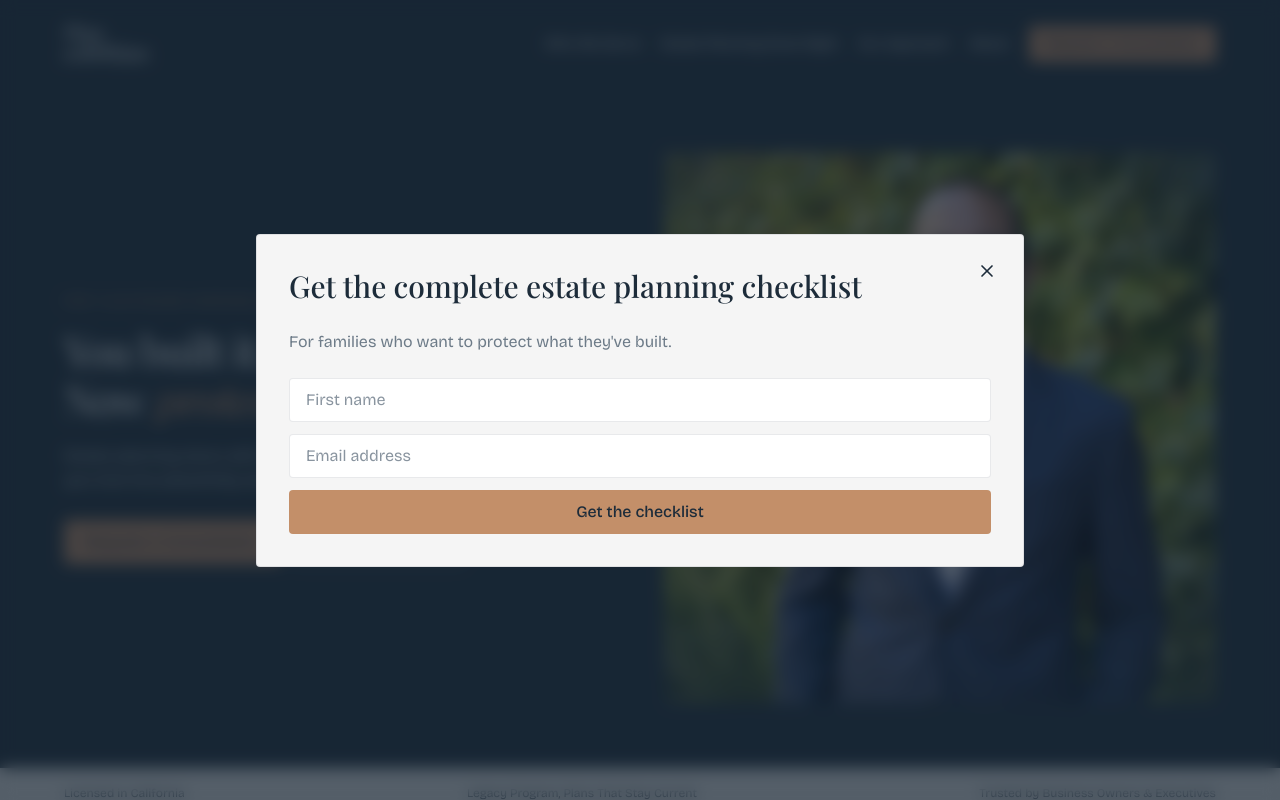
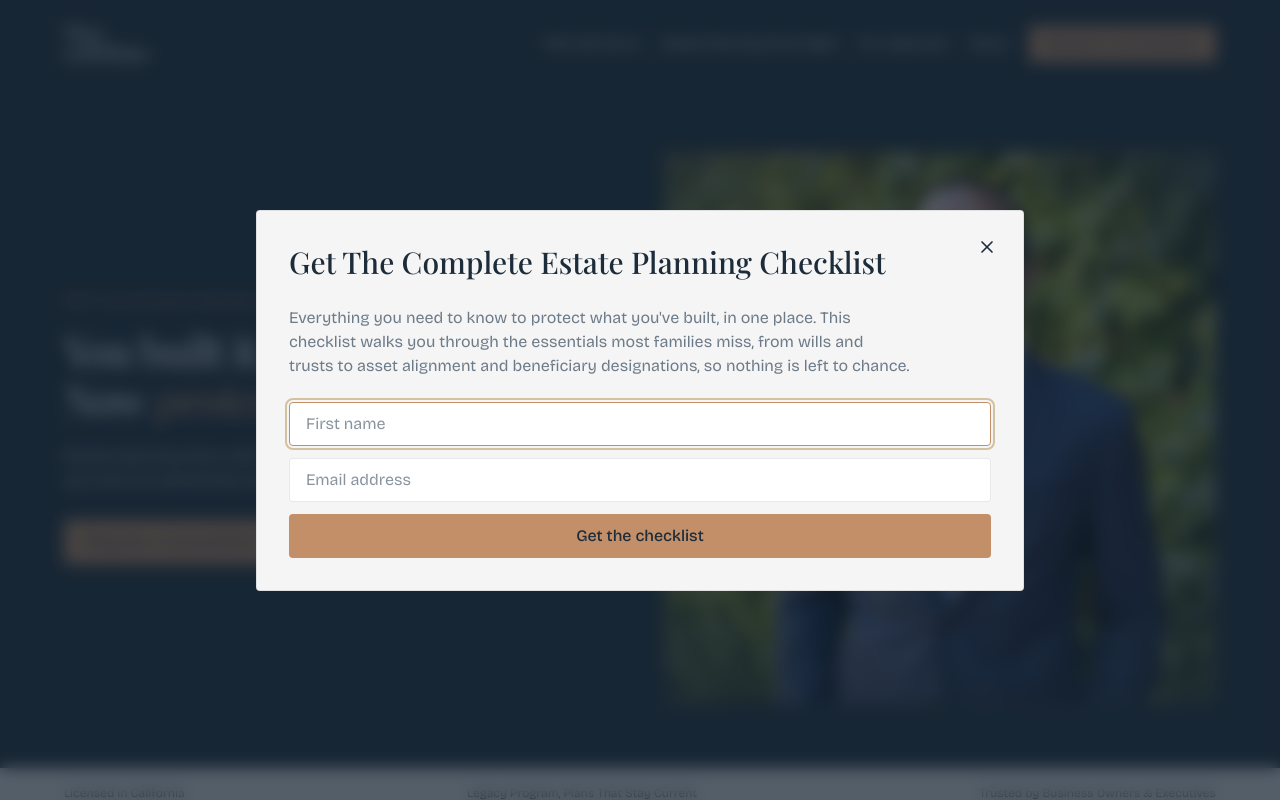
Before and after one commit to amirhoseinshahabnia/plan-with-bijan, a Next.js app: page / in a window 1280 px wide. Both pictures are taken after a click on the button "Get the Checklist". Shown: the top 800 px of the page. Built offline with nearby package versions, Linux system fonts and the light colour scheme.

Commit message:
updates copy + adds auto focus to lead form and sets it to first input on checklist-modal

```diff
--- a/components/ui/checklist-modal.tsx
+++ b/components/ui/checklist-modal.tsx
@@ -15,11 +15,13 @@ function ChecklistSuccess() {
   return (
     <Stack spacing={2}>
       <Text variant="body-sm" className="font-bold text-navy-900">
-        You&apos;re In.
+        You&apos;re In. Check Your Inbox
       </Text>
-      <Text variant="body-sm" className="text-gray-600">
-        Thank you. The complete estate planning checklist is on its way to your
-        inbox.
+      <Text variant="body-sm" className="text-gray-600 text-balance">
+        Your Complete Estate Planning Checklist is on its way to your email
+        right now. Don't see it? Check your spam or promotions folder, and be
+        sure to move it to your inbox (or mark it "Not Spam") so future updates
+        from us land in your inbox.
       </Text>
     </Stack>
   );
@@ -41,11 +43,14 @@ export function ChecklistModal({ open, onClose }: ChecklistModalProps) {
     <Modal
       open={open}
       onClose={onClose}
-      title="Get the complete estate planning checklist"
+      title="Get The Complete Estate Planning Checklist"
     >
       <Stack spacing={6}>
-        <Text variant="body-md" className="text-gray-600">
-          For families who want to protect what they&apos;ve built.
+        <Text variant="body-md" className="text-gray-600 text-balance">
+          Everything you need to know to protect what you've built, in one
+          place. This checklist walks you through the essentials most families
+          miss, from wills and trusts to asset alignment and beneficiary
+          designations, so nothing is left to chance.
         </Text>
         <LeadCaptureForm
           key={formKey}
@@ -54,6 +59,7 @@ export function ChecklistModal({ open, onClose }: ChecklistModalProps) {
           submitLabel="Get the checklist"
           submittingLabel="Sending…"
           layout="stack"
+          autoFocus
           success={<ChecklistSuccess />}
         />
       </Stack>
--- a/components/ui/lead-capture-form.tsx
+++ b/components/ui/lead-capture-form.tsx
@@ -19,6 +19,7 @@ type LeadCaptureFormProps = {
   success: ReactNode;
   layout?: "inline" | "stack";
   className?: string;
+  autoFocus?: boolean;
 };
 
 export function LeadCaptureForm({
@@ -29,6 +30,7 @@ export function LeadCaptureForm({
   success,
   layout = "inline",
   className,
+  autoFocus = false,
 }: LeadCaptureFormProps) {
   const [firstName, setFirstName] = useState("");
   const [email, setEmail] = useState("");
@@ -99,6 +101,7 @@ export function LeadCaptureForm({
               invalid={Boolean(fieldErrors.firstName)}
               disabled={isSubmitting}
               required
+              autoFocus={autoFocus}
             />
           </Field>
           <Field
--- a/components/ui/modal.tsx
+++ b/components/ui/modal.tsx
@@ -1,6 +1,12 @@
 "use client";
 
-import { useEffect, useId, useRef, type MouseEvent, type ReactNode } from "react";
+import {
+  useEffect,
+  useId,
+  useRef,
+  type MouseEvent,
+  type ReactNode,
+} from "react";
 import { X } from "lucide-react";
 import { containerWidthClass } from "@/components/ui/container";
 import { Heading } from "@/components/ui/heading";
@@ -79,14 +85,6 @@ export function Modal({
           className,
         )}
       >
-        <button
-          type="button"
-          aria-label="Close"
-          onClick={onClose}
-          className="absolute right-4 top-4 inline-flex h-10 w-10 items-center justify-center text-navy-900 transition-colors hover:text-copper-600 focus-visible:outline-2 focus-visible:outline-offset-2 focus-visible:outline-sand-500"
-        >
-          <X size={20} aria-hidden="true" />
-        </button>
         <Stack spacing={6}>
           <Heading
             id={titleId}
@@ -98,6 +96,14 @@ export function Modal({
           </Heading>
           {children}
         </Stack>
+        <button
+          type="button"
+          aria-label="Close"
+          onClick={onClose}
+          className="absolute right-4 top-4 inline-flex h-10 w-10 items-center justify-center text-navy-900 transition-colors hover:text-copper-600 focus-visible:outline-2 focus-visible:outline-offset-2 focus-visible:outline-sand-500"
+        >
+          <X size={20} aria-hidden="true" />
+        </button>
       </div>
     </dialog>
   );
--- a/components/ui/newsletter.tsx
+++ b/components/ui/newsletter.tsx
@@ -76,7 +76,10 @@ export function Newsletter({
             <Heading as="h2" variant="heading-xl" className="text-navy-900">
               {title}
             </Heading>
-            <Text variant="body-md" className="max-w-xl text-gray-600">
+            <Text
+              variant="body-md"
+              className="max-w-xl text-gray-600 text-balance"
+            >
               {subtitle}
             </Text>
           </Stack>
```
